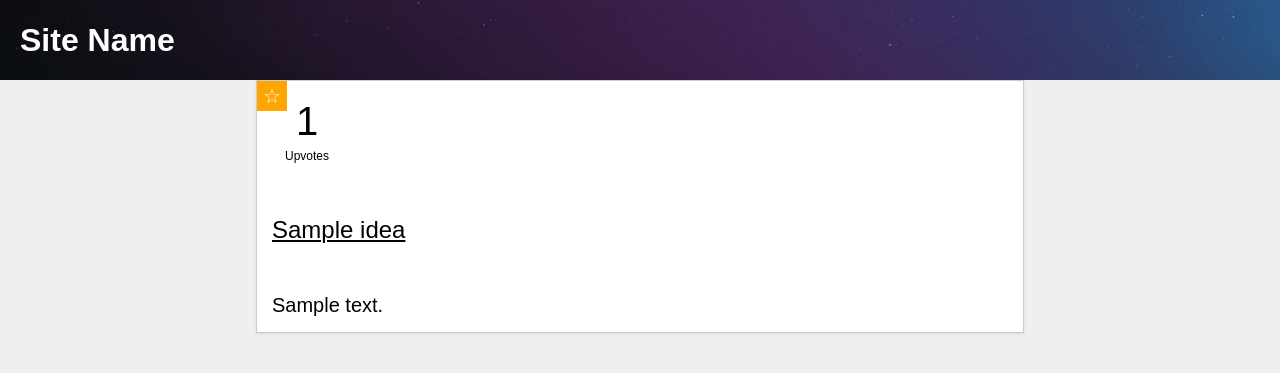
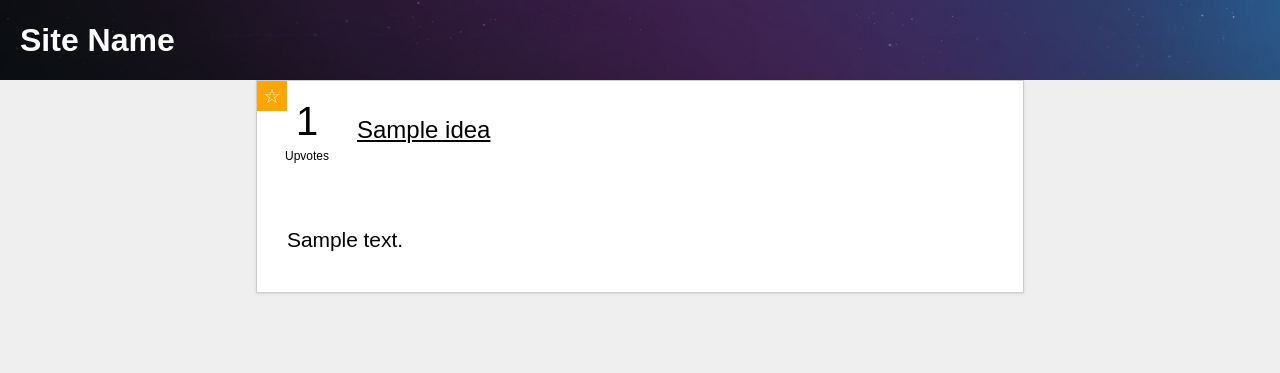
Before and after one commit to sigvef/ideavote.co, a Django app: template ideax/idea/templates/idea/idea.html in a window 1280 px wide. Shown: the top 373 px of the page. Run offline with Django 3.2, Linux system fonts and the light colour scheme; the template is opened without the code that fills it: values that come from a table or form of the project are taken from there, others are empty; tables that the repository leaves empty hold one stand-in row (values such as "Sample post"); parts of the project's set-up code (start-up, migrations or seed data) failed here and were passed over.

Commit message:
Tweak single idea styling

```diff
--- a/ideax/idea/static/css/idea/idea.css
+++ b/ideax/idea/static/css/idea/idea.css
@@ -1,5 +1,9 @@
 .idea {
   background: white;
+}
+
+.idea .upvote-widget {
+  float: left;
 }
 
 .idea .title {
@@ -12,3 +16,13 @@
 .idea .text {
   padding: 15px;
 }
+
+.idea .text p {
+  padding: 0 15px;
+  margin-top: 29px;
+  font-weight: 400;
+  font-style: normal;
+  font-size: 21px;
+  line-height: 1.58;
+  letter-spacing: -0.003em;
+}
--- a/ideax/idea/templates/idea/idea.html
+++ b/ideax/idea/templates/idea/idea.html
@@ -16,7 +16,9 @@
     <h2 class="title">{{ idea.title }}</h2>
 
     <div class="text">
+      <p>
       {{ idea.text }}
+      </p>
     </div>
   </div>
 
```
